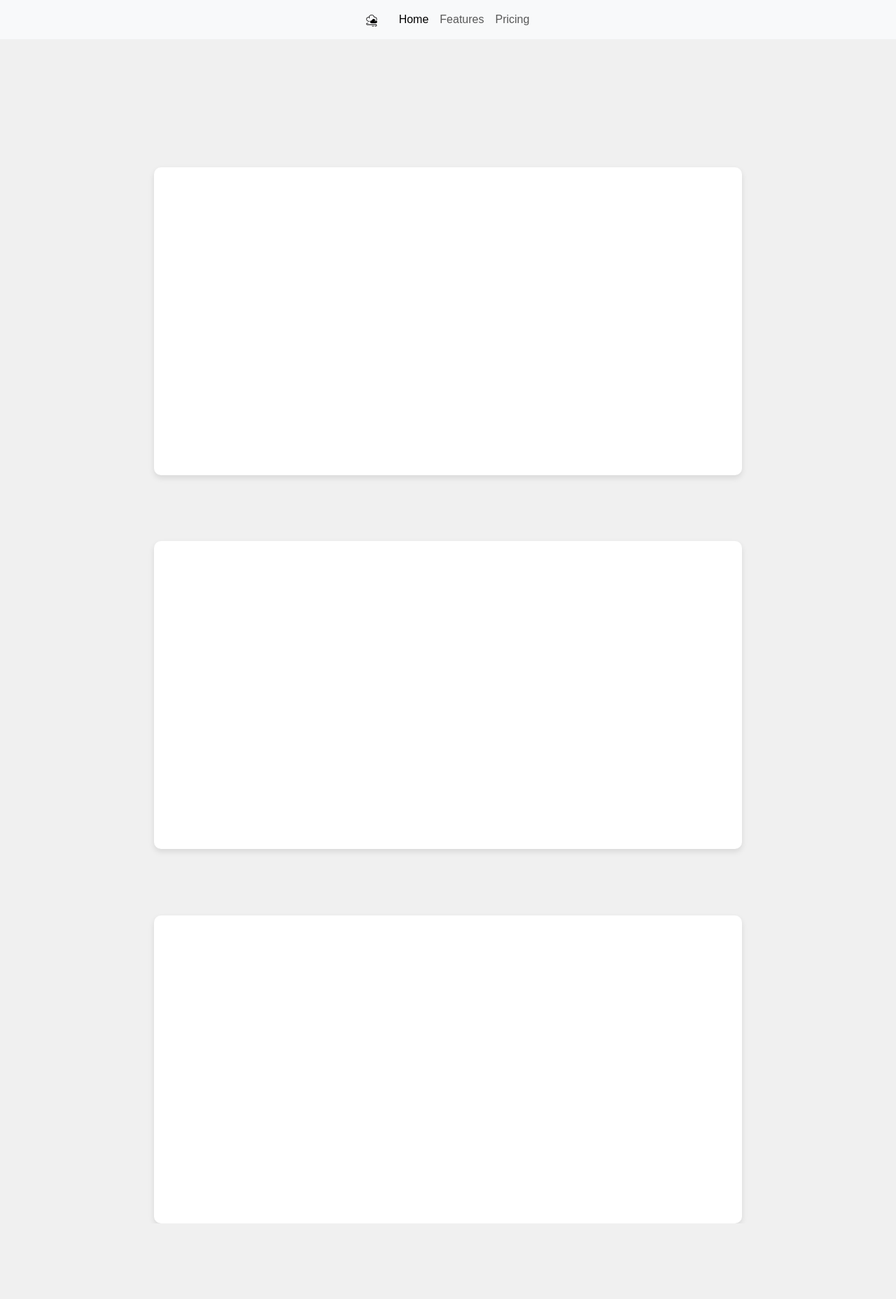
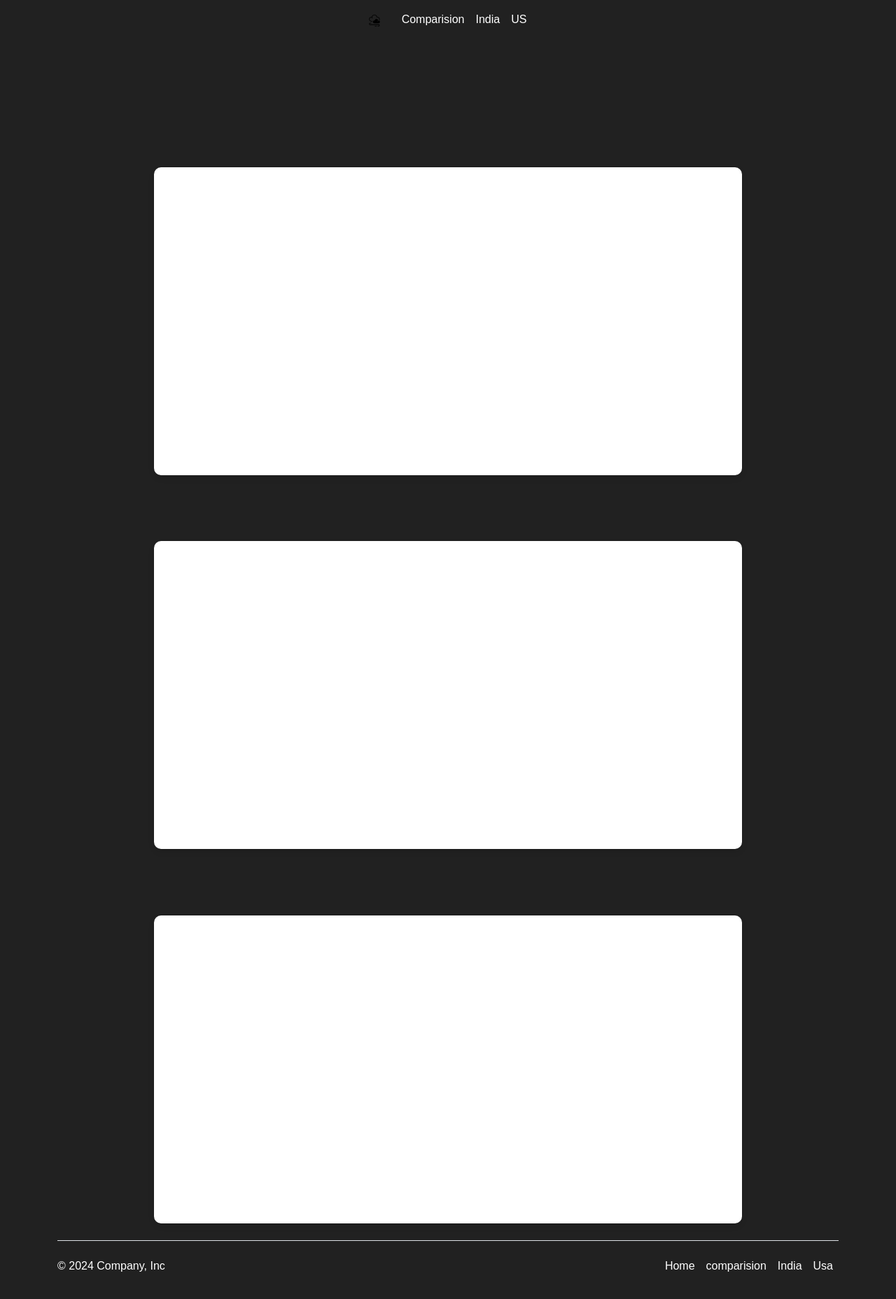
Before and after one commit to Deepak-SBaghel/Data_Visualization_Website, a plain HTML site: page index.html in a window 1280 px wide. Shown: the whole page at 70% size. Before the commit the page ends 1748 px from the top, so only its background shows below. Drawn offline with nearby package versions, Linux system fonts and the light colour scheme; no server answers.

Commit message:
added header and footer

```diff
--- a/app.js
+++ b/app.js
@@ -12,6 +12,11 @@ async function main() {
     const usData = await AQData(
       "https://api.openaq.org/v2/measurements?country=US&limit=1000"
     );
+    const cnData = await AQData(
+      "https://api.openaq.org/v2/measurements?country=CN&limit=1000"
+    );
+
+
     const indiaMonthly = await AQData(
       "https://api.openaq.org/v2/measurements?country=IN&date_from=2024-07-01&date_to=2024-07-31&limit=1000"
     );
@@ -22,7 +27,7 @@ async function main() {
     // console.log(indiaData);
     // console.log(usData);
     // console.log(indiaMonthly);
-    console.log(usData);
+    console.log(cnData);
 
     const validIndiaValues = indiaData.results
       .map((val) => val.value)
@@ -37,11 +42,21 @@ async function main() {
     const avgUs =
       validUsValues.reduce((sum, val) => sum + val, 0) / validUsValues.length ;
 
+      const validCnValues = cnData.results
+      .map((val) => val.value)
+      .filter((val) => val >= 0);
+      console.log(validCnValues);
+
+    const avgCn =
+      validCnValues.reduce((sum, val) => sum + val, 0) / validCnValues.length ;
+
     console.log(avgIndia);
     console.log(avgUs);
+    console.log(avgCn);
 
-    const countryLabels = ["India", "US"];
-    const countryData = [avgIndia, avgUs+10];
+
+    const countryLabels = ["India", "US", "China"];
+    const countryData = [avgIndia, avgUs+10, avgCn];
 
     const indiaLabels = indiaMonthly.results
       .map((val) => new Date(val.date.utc).toLocaleDateString())
--- a/index.html
+++ b/index.html
@@ -15,7 +15,7 @@
   </head>
   <body>
 
-    <nav class="d-flex justify-content-center navbar navbar-expand-lg bg-body-tertiary">
+    <nav class="d-flex justify-content-center navbar navbar-expand-lg sticky-top">
       <div class="form-inline">
         <button
           class="navbar-toggler"
@@ -29,7 +29,7 @@
           <span class="navbar-toggler-icon"></span>
         </button>
         <div class="collapse navbar-collapse" id="navbarNav">
-            <a class="navbar-brand" href="#">
+            <a class="navbar-brand" href="#home">
               <img
                 src="./logo.svg"
                 alt="Bootstrap"
@@ -39,19 +39,19 @@
             </a>
           <ul class="navbar-nav">
             <li class="nav-item">
-              <a class="nav-link active" aria-current="page" href="#countryComparisonChart">Home</a>
+              <a class="nav-link active" aria-current="page" href="#countryComparisonChart"style="color: rgb(255, 255, 255);">Comparision</a>
             </li>
             <li class="nav-item">
-              <a class="nav-link" href="#indiaAirQualityChart">Features</a>
+              <a class="nav-link" href="#indiaAirQualityChart"style="color: rgb(255, 255, 255);">India</a>
             </li>
             <li class="nav-item">
-              <a class="nav-link" href="#usAirQualityChart">Pricing</a>
+              <a class="nav-link" href="#usAirQualityChart"style="color: rgb(255, 255, 255);">US</a>
             </li>
           </ul>
         </div>
       </div>
     </nav>
-    <h1>Air Quality Comparison</h1>
+    <h1 id="home">Air Quality Comparison</h1>
     <h2>Comparison between Countries</h2>
     <canvas id="countryComparisonChart" width="800" height="400"></canvas>
 
@@ -61,6 +61,23 @@
     <h2>USA Air Quality (Past Month)</h2>
     <canvas id="usAirQualityChart" width="800" height="400"></canvas>
 
+    <div class="container">
+      <footer class="d-flex flex-wrap justify-content-between align-items-center py-3 my-4 border-top">
+        <p class="col-md-4 mb-0 " style="color: rgb(255, 255, 255);">© 2024 Company, Inc</p>
+
+        <a href="/" class="col-md-4 d-flex align-items-center justify-content-center mb-3 mb-md-0 me-md-auto link-body-emphasis text-decoration-none">
+          <svg class="bi me-2" width="40" height="32"><use xlink:href="#bootstrap"></use></svg>
+        </a>
+
+        <ul class="nav col-md-4 justify-content-end">
+          <li class="nav-item"><a href="#home" class="nav-link px-2 "style="color: rgb(255, 255, 255);">Home</a></li>
+          <li class="nav-item"><a href="#countryComparisonChart" class="nav-link px-2 "style="color: rgb(255, 255, 255);">comparision</a></li>
+          <li class="nav-item"><a href="#indiaAirQualityChart" class="nav-link px-2 "style="color: rgb(255, 255, 255);">India</a></li>
+          <li class="nav-item"><a href="#usAirQualityChart" class="nav-link px-2 "style="color: rgb(255, 255, 255);">Usa</a></li>
+        </ul>
+      </footer>
+    </div>
+
     <script src="app.js"></script>
     <script
       src="https://cdn.jsdelivr.net/npm/bootstrap@5.3.3/dist/js/bootstrap.bundle.min.js"
--- a/style.css
+++ b/style.css
@@ -2,7 +2,7 @@ body {
   font-family: Arial, sans-serif;
   margin: 0;
   padding: 0;
-  background: #f0f0f0;
+  background: #212121;
   color: #333;
   overflow-y: scroll; /* Ensure the scrollbar is always visible */
 }
```
